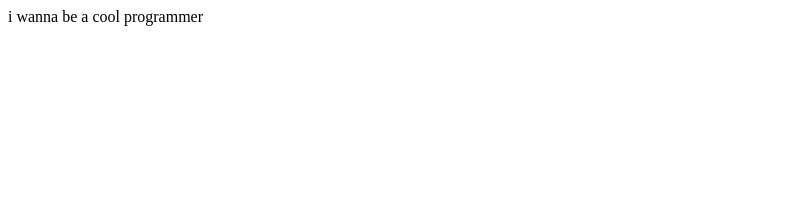
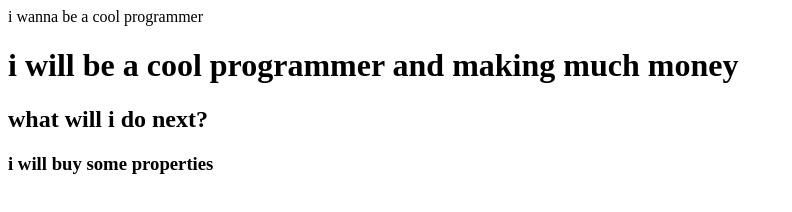
Before and after one commit to riyofirsan2/day-2, a plain HTML site: page index.html in a window 1280 px wide. Shown: the whole page, without its empty margins (0-792 px from the left). Drawn offline with Linux system fonts and the light colour scheme.

Commit message:
tes perubahan

```diff
--- a/index.html
+++ b/index.html
@@ -7,5 +7,8 @@
 </head>
 <body>
     i wanna be a cool programmer
+    <h1>i will be a cool programmer and making much money</h1>
+    <h2>what will i do next?</h2>
+    <h3>i will buy some properties</h3>
 </body>
 </html>
```
